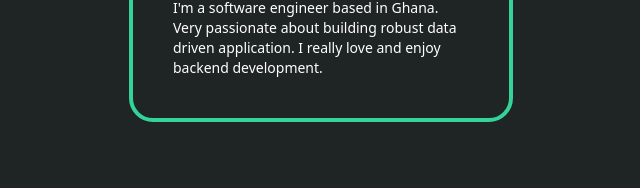
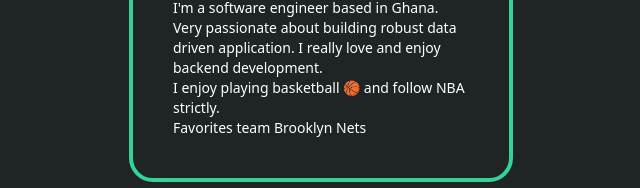
Before and after one commit to kofi-teddy/kofi-teddy, a Vue app: page / in a window 1280 px wide. Shown: the part 758-946 px from the top of the page, without its empty margins (319-959 px from the left). Built offline with nearby package versions, Linux system fonts and the light colour scheme.

Commit message:
hoppies added

```diff
--- a/src/App.vue
+++ b/src/App.vue
@@ -48,6 +48,10 @@
               <p class="p-0 m-0 text-sm">
                 I'm a software engineer based in Ghana. Very passionate about building robust data driven application.
                 I really love and enjoy backend development.
+              </p>
+              <p class="p-0 m-0 text-sm">
+                I enjoy playing basketball 🏀 and follow NBA strictly. <br>
+                Favorites team Brooklyn Nets
               </p>
             </div>
 
```
